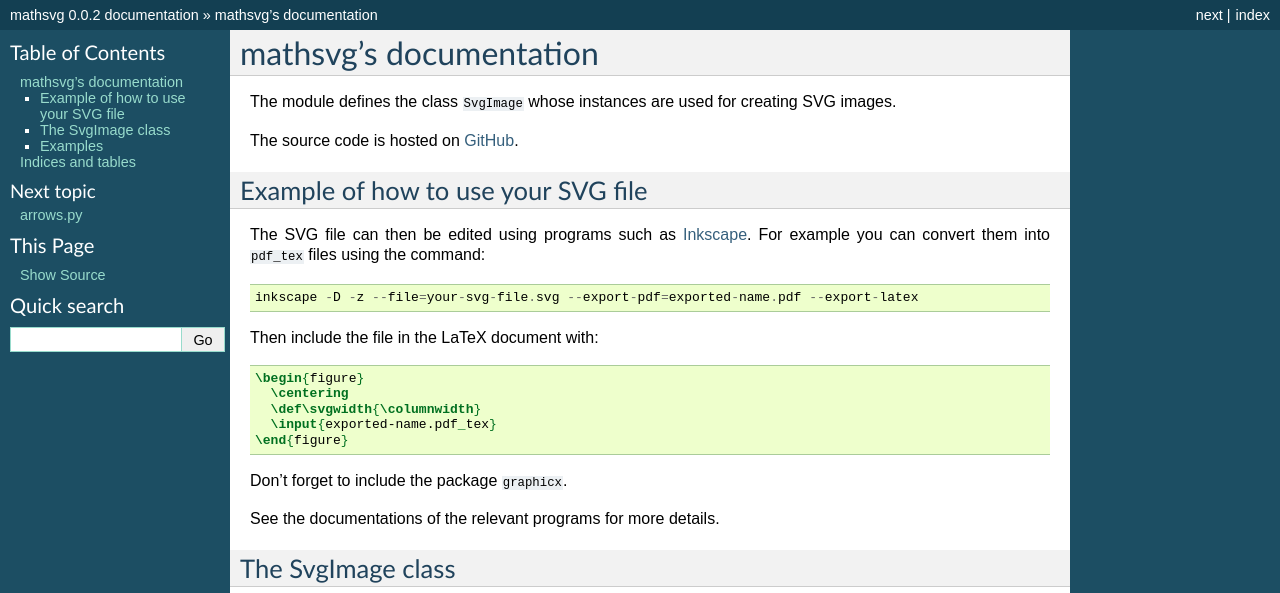
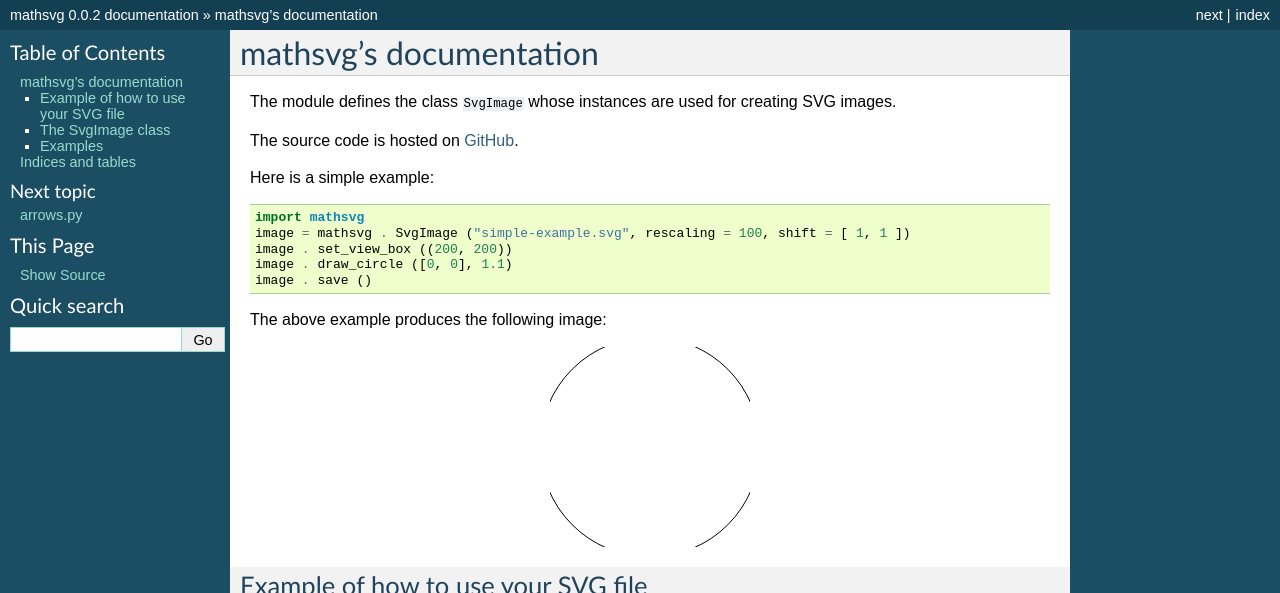
Before and after one commit to alexn11/mathsvg, a Sphinx documentation site: the page built from doc/source/index.rst, in a window 1280 px wide and 900 px high, cut to the strip 0-593 px from the top of the window. Built offline with Sphinx 7.4.7, drawn with Linux system fonts in a browser that asks for light colours.

Commit message:
doc: example moved from source to doc-source

```diff
--- a/doc/source/index.rst
+++ b/doc/source/index.rst
@@ -14,6 +14,24 @@ mathsvg's documentation
 The module defines the class ``SvgImage`` whose instances are used for creating SVG images.
 
 The source code is hosted on `GitHub <https://github.com/alexn11/mathsvg>`_.
+
+
+Here is a simple example::
+
+   import mathsvg
+   image = mathsvg . SvgImage ("simple-example.svg", rescaling = 100, shift = [ 1, 1 ])
+   image . set_view_box ((200, 200))
+   image . draw_circle ([0, 0], 1.1)
+   image . save ()
+
+The above example produces the following image:
+
+.. image:: simple-example.svg
+   :width: 200px
+   :height: 200px
+   :align: center
+   :alt: A cropped circle centered on a square canvas
+
 
 
 
```
Also changed, not shown: 1 other file.
